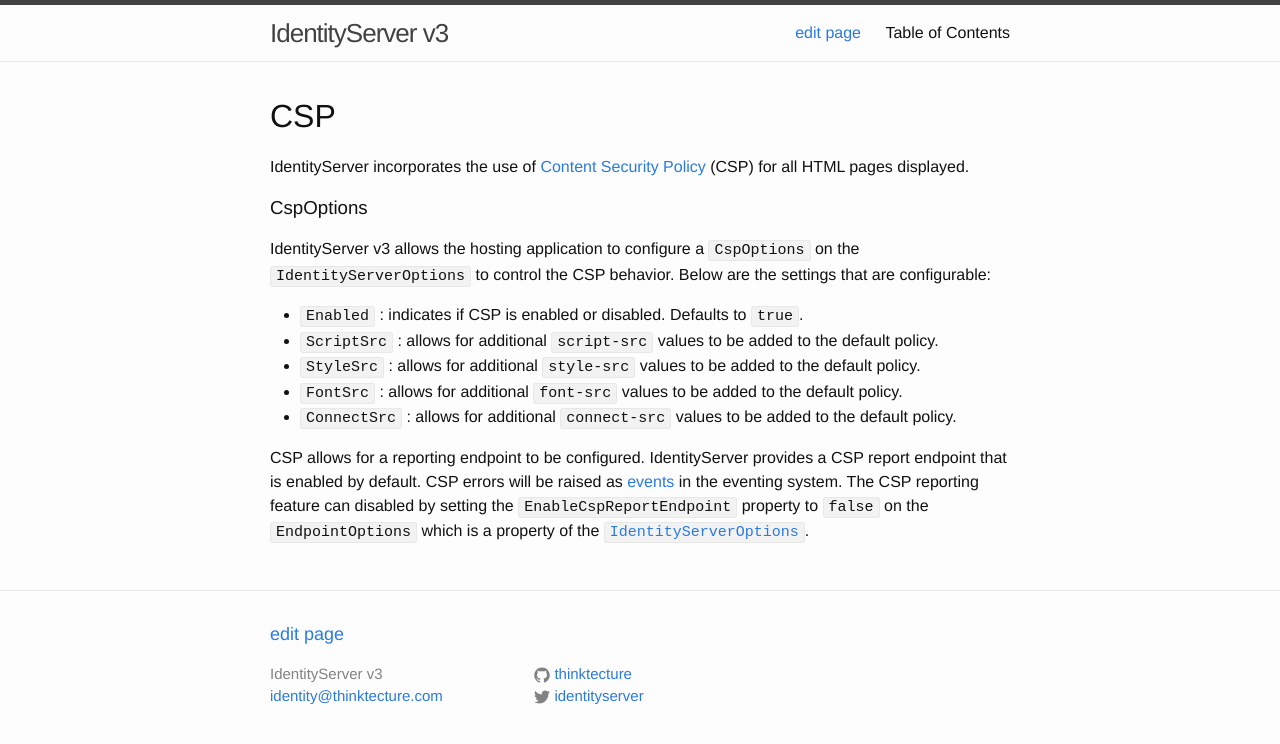
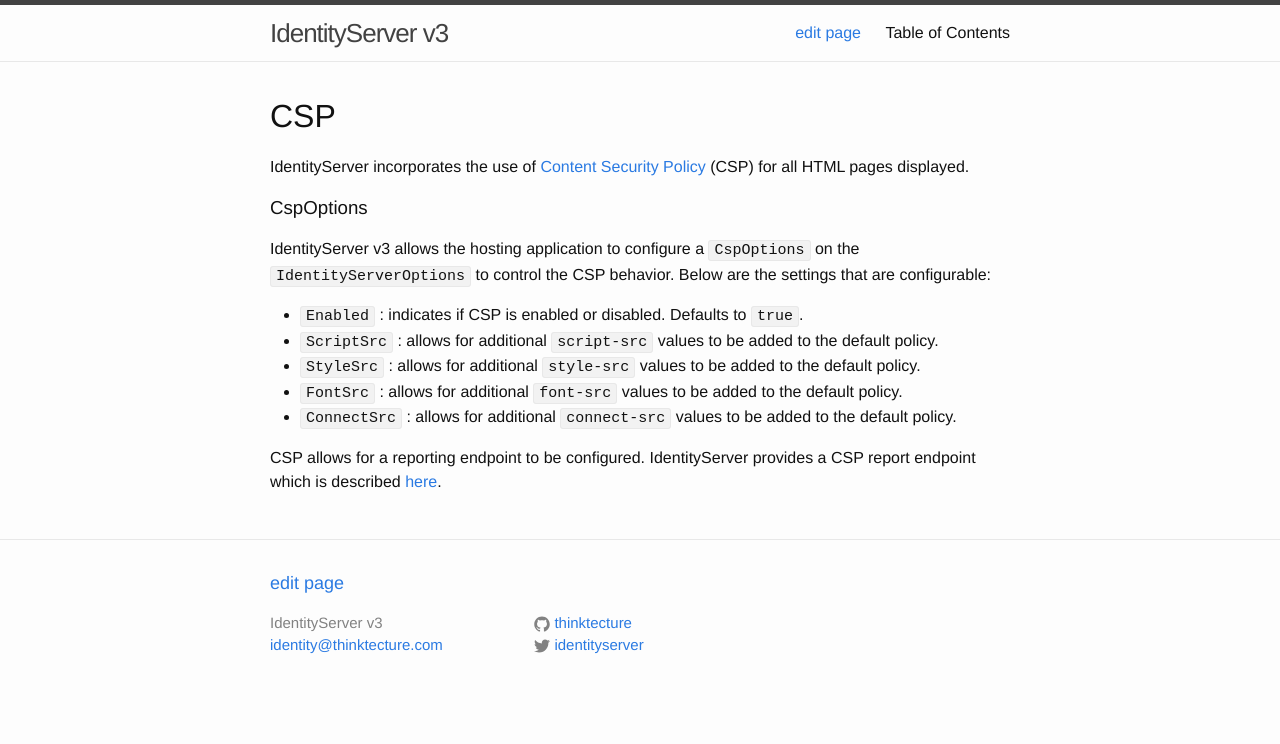
Before and after one commit to IdentityServer/Documentation, a Jekyll site: the page built from docs/advanced/csp.md, in a window 1280 px wide. Shown: the top 744 px of the page. Built offline with Jekyll 4.4.1, drawn with Linux system fonts in a browser that asks for light colours; Markdown is read by kramdown in place of the engine named in the settings.

Commit message:
Update csp.md

```diff
--- a/docs/advanced/csp.md
+++ b/docs/advanced/csp.md
@@ -16,4 +16,4 @@
 * `FontSrc` : allows for additional `font-src` values to be added to the default policy.
 * `ConnectSrc` : allows for additional `connect-src` values to be added to the default policy.
 
-CSP allows for a reporting endpoint to be configured. IdentityServer provides a CSP report endpoint that is enabled by default. CSP errors will be raised as [events](../configuration/events.html) in the eventing system. The CSP reporting feature can disabled by setting the `EnableCspReportEndpoint` property to `false` on the `EndpointOptions` which is a property of the [`IdentityServerOptions`](../configuration/identityServerOptions.html).
+CSP allows for a reporting endpoint to be configured. IdentityServer provides a CSP report endpoint which is described [here](../endpoints/csp.html).
```
